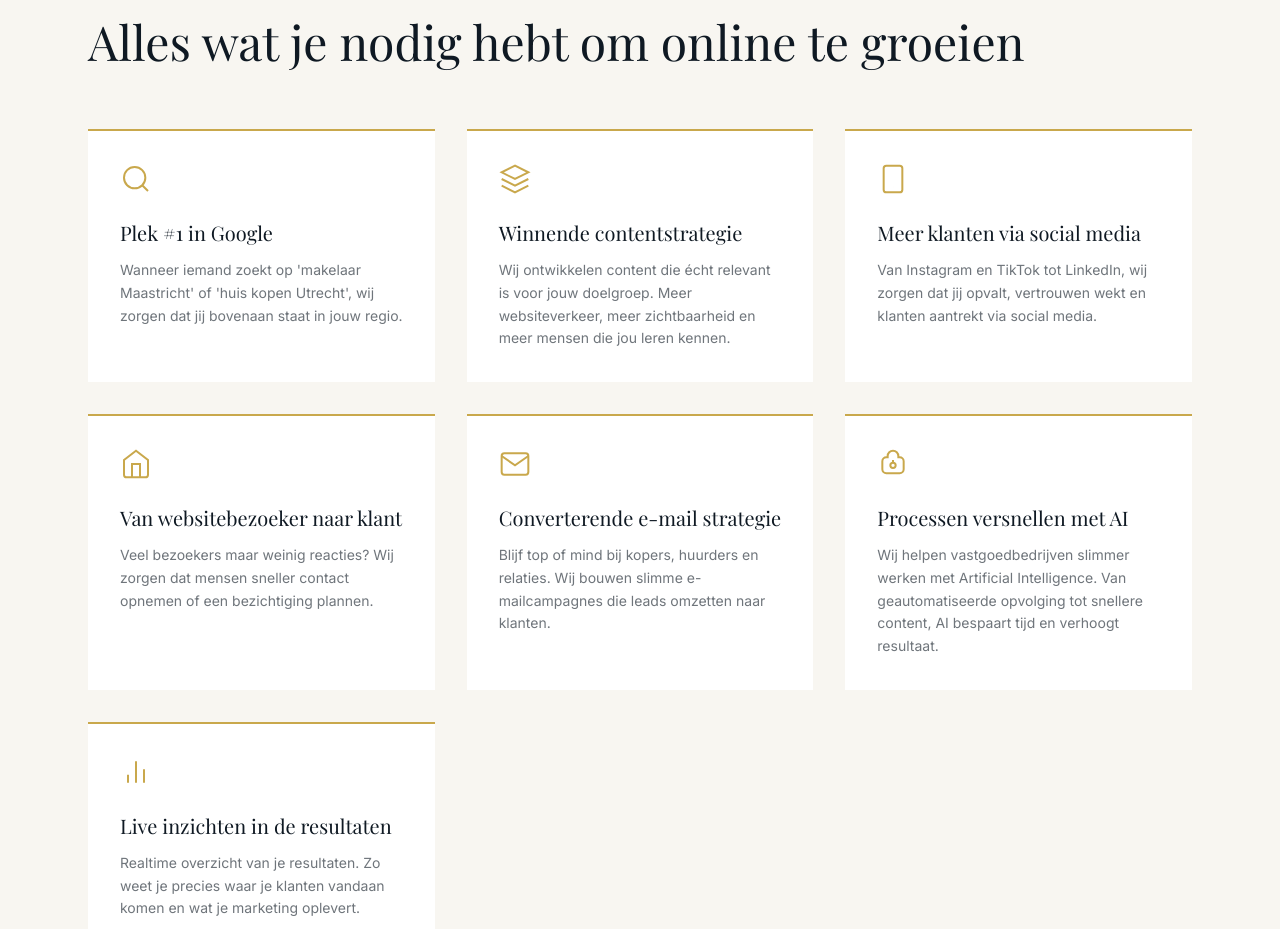
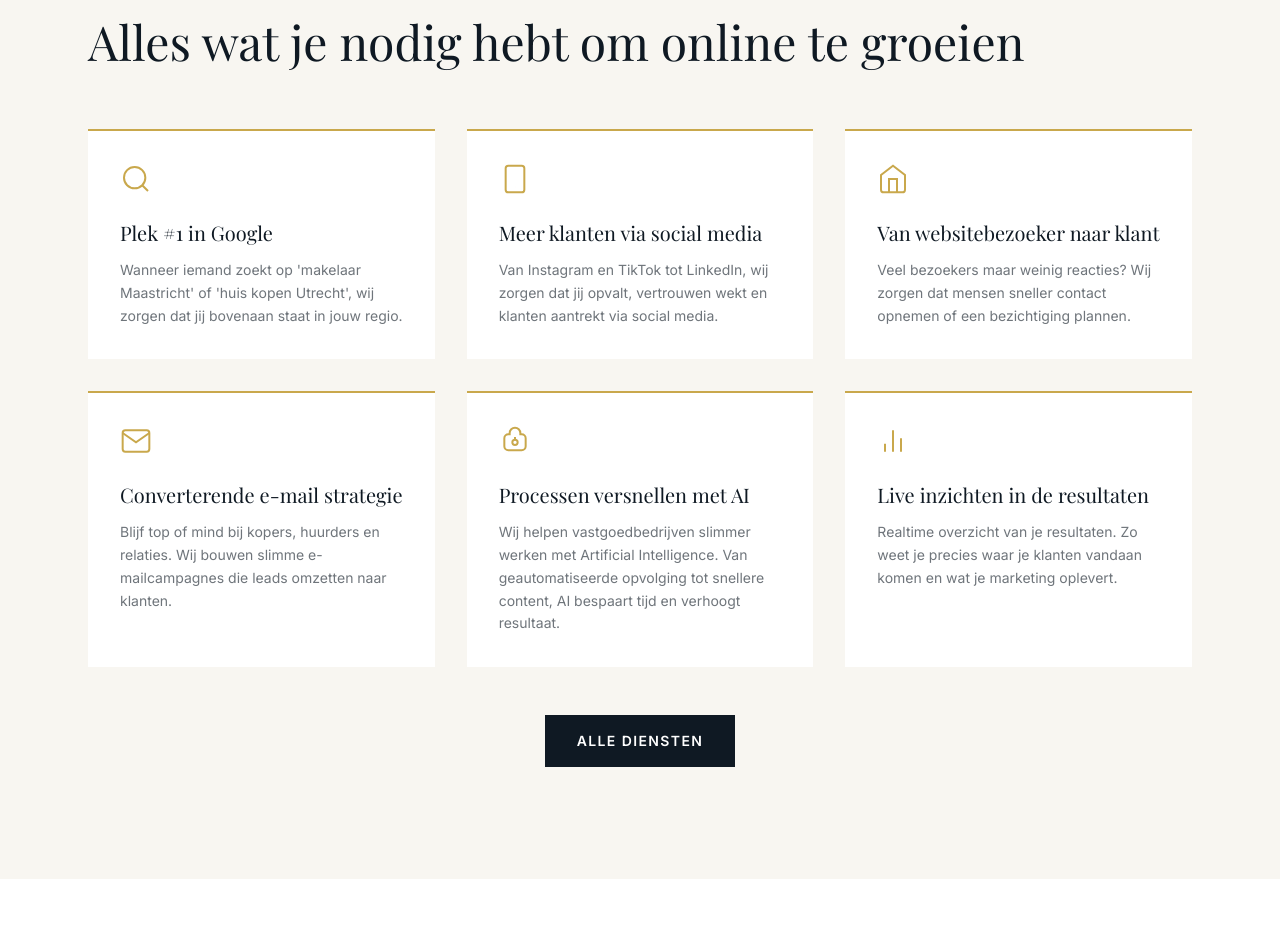
Before and after one commit to jaspermontagnadigital/vastgoedonlinemarketing, a Next.js app: page / in a window 1280 px wide. Shown: the part 1145-2074 px from the top of the page. Built offline with nearby package versions, Linux system fonts and the light colour scheme; a web font is replaced by a local one.

Commit message:
content blok verwijderd, 6 blokken op homepage

```diff
--- a/src/app/page.tsx
+++ b/src/app/page.tsx
@@ -12,16 +12,6 @@ const services = [
     icon: (
       <svg viewBox="0 0 24 24" fill="none" stroke="currentColor" strokeWidth={1.5} className="w-8 h-8">
         <circle cx="11" cy="11" r="8" /><path d="m21 21-4.35-4.35" />
-      </svg>
-    ),
-  },
-  {
-    title: "Winnende contentstrategie",
-    description:
-      "Wij ontwikkelen content die écht relevant is voor jouw doelgroep. Meer websiteverkeer, meer zichtbaarheid en meer mensen die jou leren kennen.",
-    icon: (
-      <svg viewBox="0 0 24 24" fill="none" stroke="currentColor" strokeWidth={1.5} className="w-8 h-8">
-        <path d="M12 2L2 7l10 5 10-5-10-5z" /><path d="M2 17l10 5 10-5" /><path d="M2 12l10 5 10-5" />
       </svg>
     ),
   },
```
